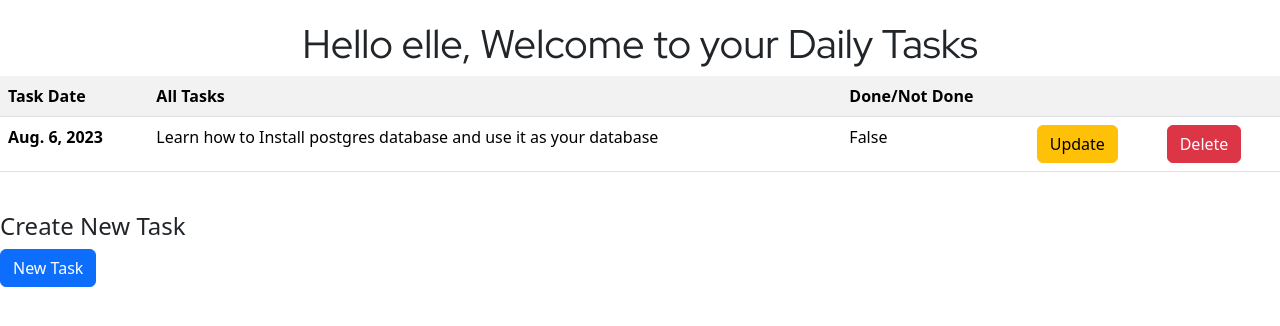
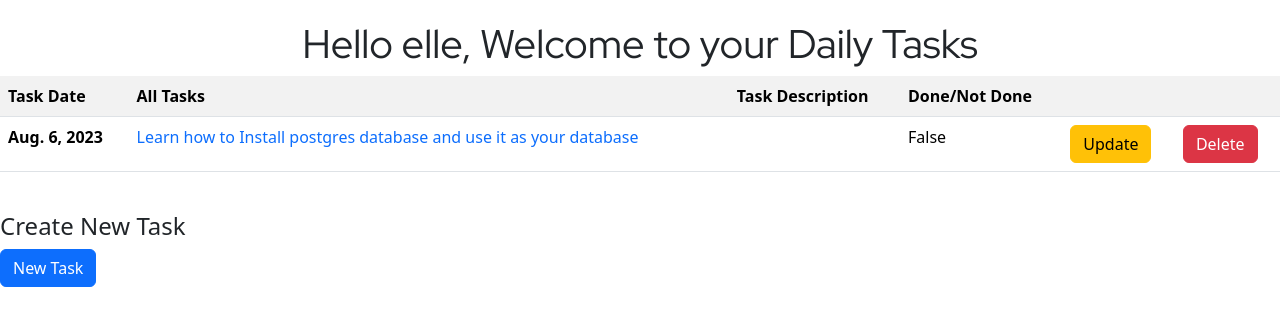
Before and after one commit to Ellarh/todo-list, a Django app: page /tasks/ in a window 1280 px wide. Shown: the part 56-382 px from the top of the page. Run offline with Django 4.2, Linux system fonts and the light colour scheme; a user stored in the database is signed in; data comes from the database, SQL or seed files in the repository.

Commit message:
Added the Detail view and more attributes to models.

```diff
--- a/todo_app/forms.py
+++ b/todo_app/forms.py
@@ -15,4 +15,4 @@ class RegisterForm(forms.ModelForm):
 class TodoListForm(forms.ModelForm):
     class Meta:
         model = TodoList
-        fields = ['task_date', 'task', 'task_is_done']
+        fields = ['task_date', 'task', 'task_description', 'task_is_done']
--- a/todo_app/models.py
+++ b/todo_app/models.py
@@ -7,11 +7,12 @@ from django.urls import reverse
 class TodoList(models.Model):
     user = models.ForeignKey(get_user_model(), on_delete=models.CASCADE)
     task_date = models.DateField(default=date.today)
-    task = models.TextField()
+    task = models.CharField(max_length=300)
+    task_description = models.TextField(default='')
     task_is_done = models.BooleanField(default=False)
 
     def get_absolute_url(self):
         return reverse('tasks')
 
     def __str__(self):
-        return f"{self.user.username}: {self.task}"
+        return self.user.username
--- a/todo_app/static/css/styles.css
+++ b/todo_app/static/css/styles.css
@@ -12,3 +12,8 @@ nav{
 p{
     font-size: 15px;
 }
+
+a{
+    text-decoration: none;
+
+}
--- a/todo_app/templates/todo_list.html
+++ b/todo_app/templates/todo_list.html
@@ -7,6 +7,7 @@
                 <tr>
                     <th scope="col">Task Date</th>
                     <th scope="col">All Tasks</th>
+                    <th scope="col">Task Description</th>
                     <th scope="col">Done/Not Done</th>
                     <th scope="col"></th>
                     <th scope="col"></th>
@@ -14,14 +15,14 @@
                     {% for list in tasks %}
                 <tr>
                     <th scope="row">{{ list.task_date }}</th>
-                    <td>{{ list.task }}</td>
+                    <td><a href="{% url 'task_detail' pk=list.pk %}">{{ list.task }}</a></td>
+                    <td>{{ list.task_description|truncatechars:30 }}</td>
                     <td>{{ list.task_is_done }}</td>
                     <td><a href="{% url 'update_task' pk=list.pk %}" class="btn btn-warning">Update</a></td>
                     <td><a href="{% url 'delete_task' pk=list.pk %}" class="btn btn-danger">Delete</a></td>
                 </tr>
                 {% endfor %}
             </table>
-
 <br>
         <h4>Create New Task</h4>
         <a href="{% url 'create_task' %}" class="btn btn-primary">New Task</a>
--- a/todo_app/urls.py
+++ b/todo_app/urls.py
@@ -8,8 +8,9 @@ urlpatterns = [
     path('completed_tasks/', views.CompletedTaskView.as_view(), name='completed_tasks'),
     path('create_task/', views.CreateTaskView.as_view(), name='create_task'),
     path('update_task/<slug:pk>/', views.UpdateTaskView.as_view(), name='update_task'),
+    path('task_detail/<slug:pk>/', views.DetailTaskView.as_view(), name='task_detail'),
     path('delete_task/<slug:pk>/', views.DeleteTaskView.as_view(), name='delete_task'),
     path('register/', views.register, name='register'),
     path('login/', views.user_login, name='login'),
-    path('logout/', views.user_logout, name='user_logout'),
+    path('user_logout/', views.user_logout, name='user_logout'),
 ]
--- a/todo_app/views.py
+++ b/todo_app/views.py
@@ -1,5 +1,6 @@
+from django.core.paginator import Paginator
 from django.shortcuts import render, redirect, HttpResponse
-from django.views.generic import TemplateView, ListView, CreateView, UpdateView, DeleteView
+from django.views.generic import TemplateView, ListView, CreateView, UpdateView, DeleteView, DetailView
 from .models import TodoList
 from .forms import TodoListForm
 from django.utils import timezone
@@ -18,6 +19,7 @@ class CompletedTaskView(ListView):
     model = TodoList
     context_object_name = 'completed_tasks'
     template_name = 'completed_tasks.html'
+    paginate_by = 5
 
     def get_queryset(self):
         user = self.request.user
@@ -36,11 +38,17 @@ class CreateTaskView(LoginRequiredMixin, CreateView):
 
 class UpdateTaskView(LoginRequiredMixin, UpdateView):
     model = TodoList
-    fields = ('task', 'task_is_done')
+    fields = ('task', 'task_description', 'task_is_done')
     template_name = 'update_task.html'
 
 
-class DeleteTaskView(LoginRequiredMixin,DeleteView):
+class DetailTaskView(DetailView):
+    model = TodoList
+    template_name = 'todo_list_detail.html'
+    context_object_name = 'task_detail'
+
+
+class DeleteTaskView(LoginRequiredMixin, DeleteView):
     model = TodoList
     success_url = reverse_lazy('tasks')
     template_name = 'confirm_delete.html'
--- a/todo_list/urls.py
+++ b/todo_list/urls.py
@@ -18,6 +18,6 @@ from django.urls import path, include
 
 urlpatterns = [
     path('admin/', admin.site.urls),
-    path('', include('todo_app.urls')),
+    path('', include('todo_app.urls'))
 
 ]
```
Also changed, not shown: todo_app/templates/todo_list_detail.html (added, +18 -0 lines), todo_app/migrations/0005_todolist_task_description_alter_todolist_task.py (added).
